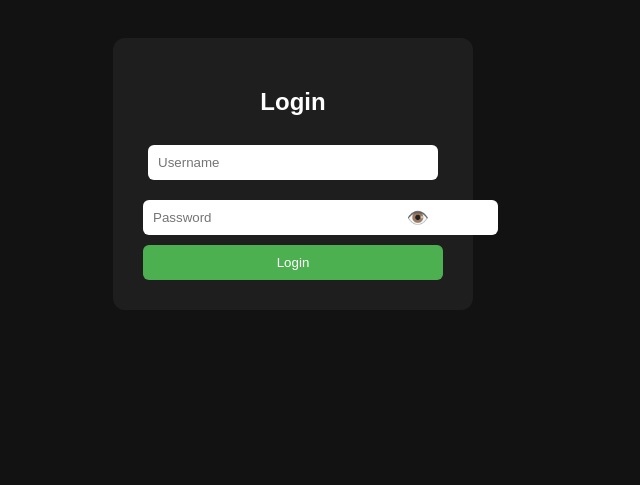
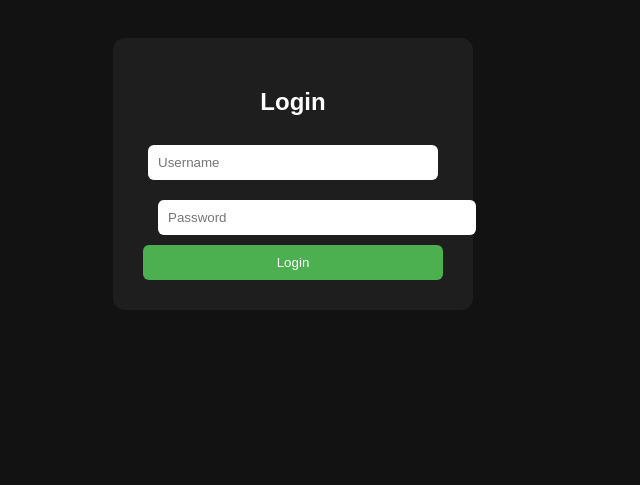
Before and after one commit to Apoorva-22/ManoSamvada, a Flask app: page /login in a window 1280 px wide. Shown: the part 234-719 px from the top of the page, without its empty margins (347-987 px from the left). Run offline with Flask 3, Linux system fonts and the light colour scheme; some libraries are stand-ins or nearby versions.

Commit message:
Update login.html

```diff
--- a/templates/login.html
+++ b/templates/login.html
@@ -22,14 +22,23 @@ body {
     text-align: center;
 }
 
-    .password-wrap{
+.password-wrap{
     position:relative;
-    width:100%;
+    width:90%;
+    margin:10px auto;
 }
 
 .password-wrap input{
     width:100%;
-    padding-right:45px;
+    margin:0;
+
+    padding:10px 38px 10px 10px;
+
+    border-radius:6px;
+    border:none;
+    outline:none;
+
+    display:block;
 }
 
 .eye-btn{
@@ -85,7 +94,7 @@ button:hover {
             onkeydown="handleLoginKey(event)"
         >
 
-        <span class="eye-btn" onclick="togglePassword()">👁️</span>
+        <span class="eye-btn" onclick="togglePassword()">👁</span>
     </div>
 
     <button onclick="login()">Login</button>
```
